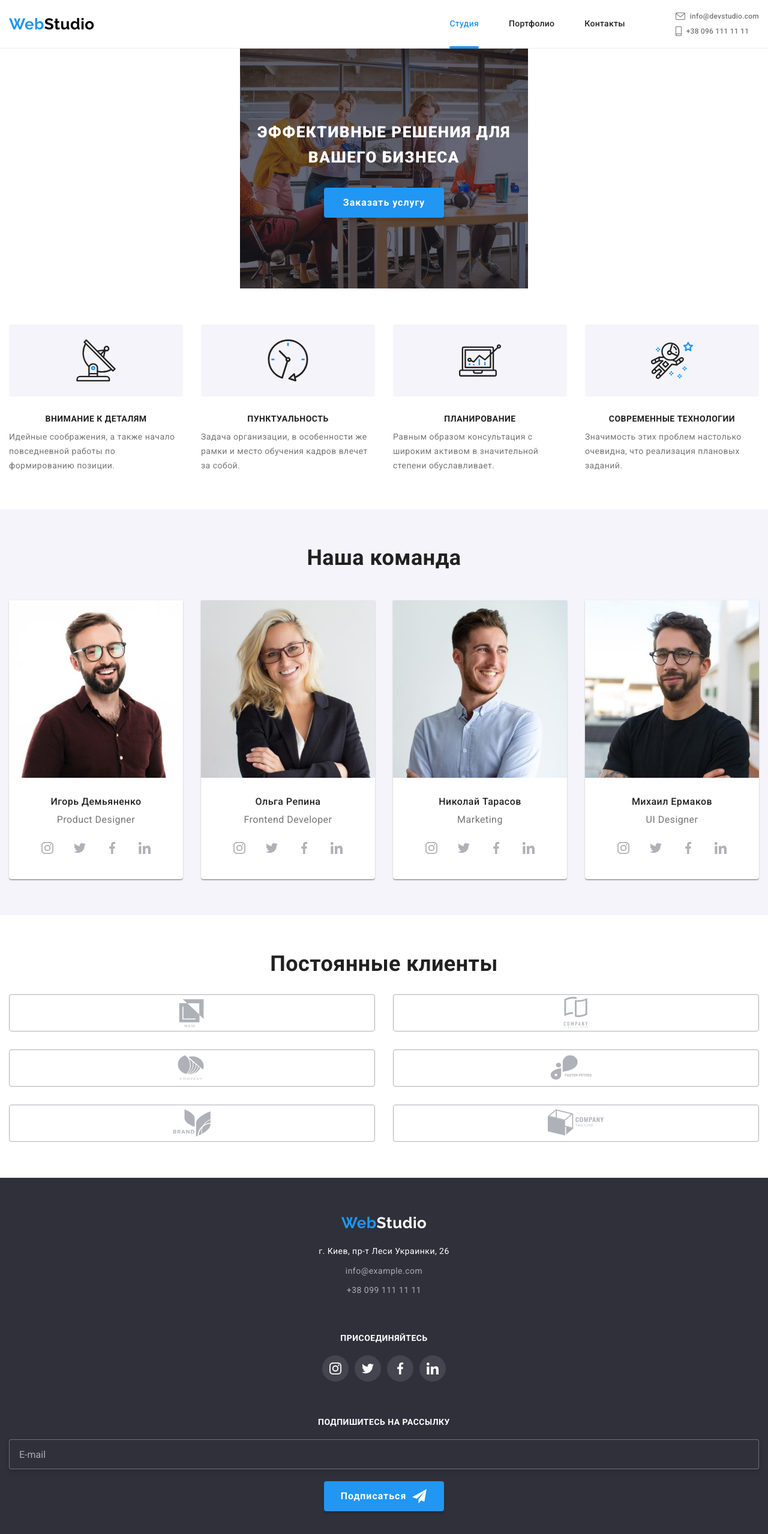
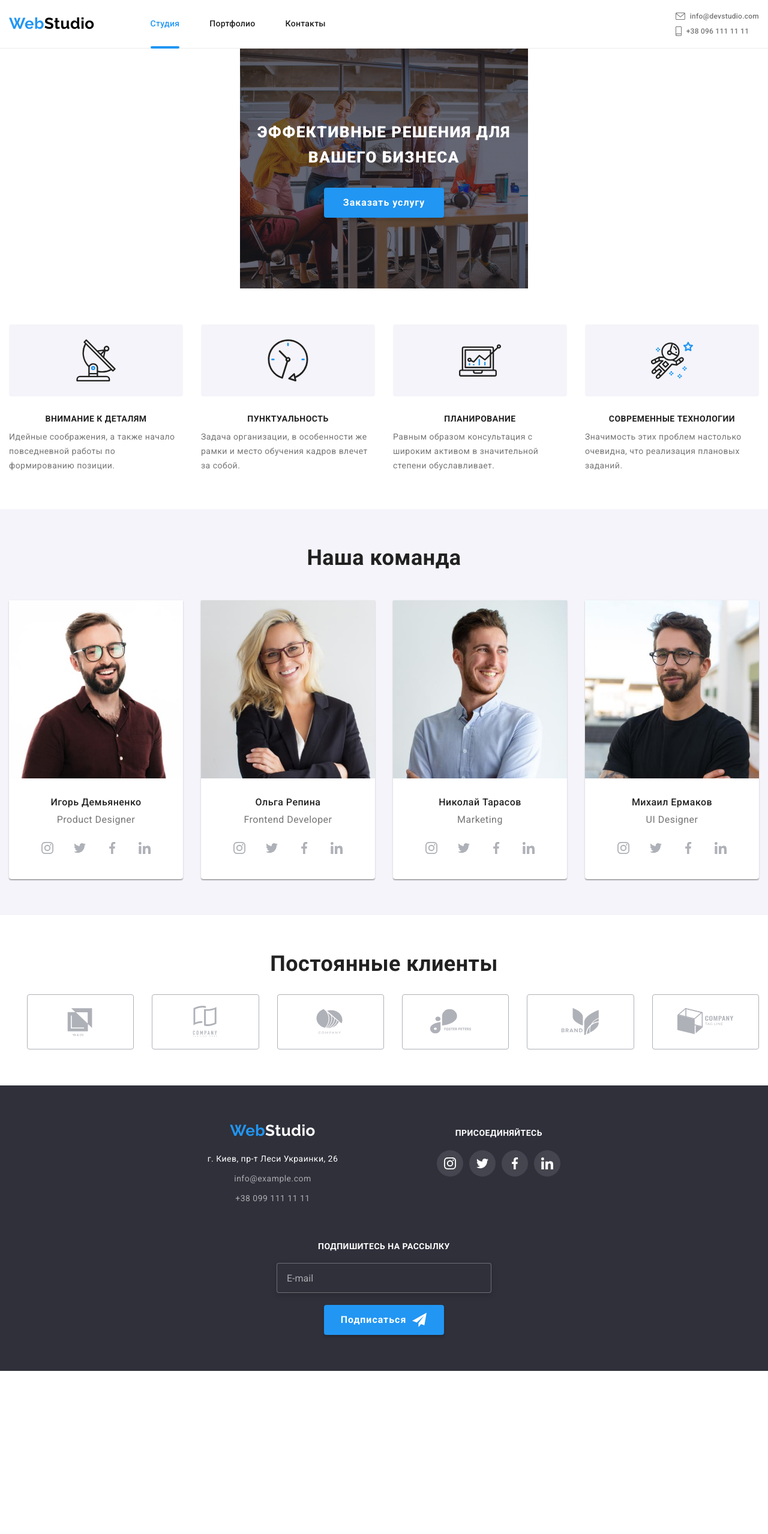
Before and after one commit to MViktoriia/goit-markup-hw-08, a plain HTML site: page index.html in a window 1280 px wide. Shown: the whole page at 60% size. After the commit the page ends 2286 px from the top, so only its background shows below. Drawn offline with nearby package versions, Linux system fonts and the light colour scheme.

Commit message:
Добавляет стили для планшета (не все)

```diff
--- a/index.html
+++ b/index.html
@@ -40,7 +40,6 @@
             <use href="./images/sprite.svg#icon-menu"></use>
           </svg>
         </button>
-
         <div class="header_not-mobile-menu">
           <nav class="site-nav">
             <ul class="site-nav__list list">
@@ -448,6 +447,7 @@
     <!-- Футер -->
     <footer class="footer">
       <div class="container footer__info">
+        <div class="footer__wraper-for-tablet">
           <div class="footer__left">
             <a href="./index.html" class="logo link footer__logo"
               >Web<span class="logo_light">Studio</span></a
@@ -500,6 +500,7 @@
                 </a>
               </li>
             </ul>
+          </div>
         </div>
         <div class="footer__right">
           <p class="footer__subscribe-form-title">Подпишитесь на рассылку</p>
--- a/sass/components/_contacts-list.scss
+++ b/sass/components/_contacts-list.scss
@@ -4,7 +4,6 @@
 
   @media screen and (min-width: 768px) {
     margin-bottom: 0px;
-    margin-left: 84px;
   }
 }
 
@@ -22,18 +21,32 @@
   // padding-top: 32px;
   // padding-bottom: 32px;
 
-  @include font(
-    null,
-    24px,
-    500,
-    calc(28 / 24),
-    0.02em,
-    var(--primary-text-color)
-  );
   transition: color 250ms cubic-bezier(0.4, 0, 0.2, 1);
   &:hover,
   &:focus {
     color: var(--accent-color);
+  }
+
+  @media screen and (max-width: 479px) {
+    @include font(
+      null,
+      5vw,
+      500,
+      calc(28 / 24),
+      0.02em,
+      var(--primary-text-color)
+    );
+  }
+
+  @media screen and (min-width: 480px) {
+    @include font(
+      null,
+      24px,
+      500,
+      calc(28 / 24),
+      0.02em,
+      var(--primary-text-color)
+    );
   }
 
   @media screen and (min-width: 768px) {
--- a/sass/components/_logo.scss
+++ b/sass/components/_logo.scss
@@ -1,5 +1,10 @@
 .logo {
-  @include font(Raleway, 26px, 700, 1.19, null, var(--accent-color));
+  @include font(Raleway, 24px, 700, calc(28 / 24), null, var(--accent-color));
+
+  @media screen and (min-width: 1200px) {
+    @include font(Raleway, 26px, 700, calc(31 / 26), null, var(--accent-color));
+  }
+
   font-style: normal;
 }
 
--- a/sass/components/_mob-menu.scss
+++ b/sass/components/_mob-menu.scss
@@ -84,4 +84,8 @@
 
 .mob-menu__sosial-link {
   @include font(null, 18px, 500, 1.22, 0.02em, var(--accent-color));
+
+  @media screen and (max-width: 479px) {
+    @include font(null, 3.75vw, 500, 1.22, 0.02em, var(--accent-color));
+  }
 }
--- a/sass/components/_site-nav.scss
+++ b/sass/components/_site-nav.scss
@@ -1,9 +1,12 @@
 .site-nav {
+  margin-right: auto;
 }
 
 .site-nav__list {
+  margin-bottom: 32px;
   @media screen and (min-width: 768px) {
     display: flex;
+    margin-bottom: 0;
   }
 }
 
@@ -25,6 +28,23 @@
     0.02em,
     var(--primary-dark-text-color)
   );
+  transition: color 250ms cubic-bezier(0.4, 0, 0.2, 1);
+  &:hover,
+  &:focus {
+    color: var(--accent-color);
+  }
+
+  @media screen and (max-width: 479px) {
+    @include font(
+      null,
+      8.3vw,
+      500,
+      calc(47 / 40),
+      0.02em,
+      var(--primary-dark-text-color)
+    );
+  }
+
   @media screen and (min-width: 768px) {
     position: relative;
     @include font(
@@ -37,11 +57,6 @@
     );
     padding-top: 32px;
     padding-bottom: 32px;
-  }
-  transition: color 250ms cubic-bezier(0.4, 0, 0.2, 1);
-  &:hover,
-  &:focus {
-    color: var(--accent-color);
   }
 }
 
--- a/sass/components/_subscribe-form.scss
+++ b/sass/components/_subscribe-form.scss
@@ -1,5 +1,5 @@
 .subscribe-form__input {
-  // width: 358px;
+  display: block;
   width: 100%;
   height: 50px;
   border: 1px solid rgba(255, 255, 255, 0.3);
@@ -16,6 +16,16 @@
     font-size: 16px;
     line-height: 1.25;
     color: rgba(255, 255, 255, 0.6);
+  }
+
+  @media screen and (min-width: 768px) {
+    width: 450px;
+    margin-left: auto;
+    margin-right: auto;
+  }
+
+  @media screen and (min-width: 1200px) {
+    width: 358px;
   }
 }
 
--- a/sass/layout/_clients.scss
+++ b/sass/layout/_clients.scss
@@ -5,23 +5,40 @@
 
 .clients__list {
   display: flex;
+
+  @media screen and (max-width: 1199px) {
     flex-wrap: wrap;
     margin-left: -30px;
     margin-bottom: -30px;
+    justify-content: center;
+  }
+
   //   justify-content: center;
 }
 
 .clients__item {
-  // width: 170px;
-  // height: 92px;
-  // justify-content: center;
-  // align-items: center;
-  // & + & {
-  //   margin-left: 30px;
-  // }
+  @media screen and (max-width: 767px) {
     margin-left: 30px;
     margin-bottom: 30px;
     flex-basis: calc(100% / 2 - 30px);
+  }
+
+  @media screen and (min-width: 768px) {
+    margin-left: 30px;
+    margin-bottom: 30px;
+    flex-basis: calc(100% / 3 - 30px);
+  }
+
+  @media screen and (min-width: 1200px) {
+    width: 170px;
+    height: 92px;
+    justify-content: center;
+    align-items: center;
+    & + & {
+      margin-left: 30px;
+    }
+    margin-bottom: 0;
+  }
 }
 
 .clients__link {
@@ -31,7 +48,7 @@
   color: var(--icon-color);
   border: 1px solid var(--icon-color);
   border-radius: 4px;
-  // height: 92px;
+  height: 92px;
   transition: border-color 250ms cubic-bezier(0.4, 0, 0.2, 1),
     color 250ms cubic-bezier(0.4, 0, 0.2, 1);
   &:hover,
--- a/sass/layout/_footer.scss
+++ b/sass/layout/_footer.scss
@@ -22,6 +22,9 @@
   // margin-left: 70px;
   text-align: center;
   margin-bottom: 60px;
+  @media screen and (min-width: 768px) {
+    margin-left: 165px;
+  }
 }
 
 .footer__social-list-title {
@@ -54,3 +57,11 @@
   color: var(--primary-light-text-color);
   margin-bottom: 20px;
 }
+
+.footer__wraper-for-tablet {
+  @media screen and (min-width: 768px) {
+    display: flex;
+    align-items: baseline;
+    justify-content: center;
+  }
+}
--- a/sass/layout/_header.scss
+++ b/sass/layout/_header.scss
@@ -7,7 +7,8 @@
   // position: relative;
   display: flex;
   align-items: center;
-  justify-content: space-between;
+  // justify-content: space-between;
+  // width: 100%;
 
   @media screen and (max-width: 767px) {
     justify-content: space-between;
@@ -18,6 +19,7 @@
   display: flex;
   align-items: center;
   justify-content: space-between;
+  width: 100%;
 
   @media screen and (max-width: 767px) {
     display: none;
@@ -25,9 +27,18 @@
 }
 
 .header__logo {
-  // margin-right: 93px;
-  // padding-top: 24px;
-  // padding-bottom: 25px;
   padding-top: 16px;
   padding-bottom: 16px;
+
+  @media screen and (min-width: 768px) {
+    margin-right: 88px;
+    padding-top: 26px;
+    padding-bottom: 26px;
+  }
+
+  @media screen and (min-width: 768px) {
+    margin-right: 93px;
+    padding-top: 24px;
+    padding-bottom: 25px;
+  }
 }
```
Also changed, not shown: portfolio.html (+2 -0 lines), css/main.css, css/main.min.css, 2 other files. Lines whose indentation alone changed are shown as unchanged.
